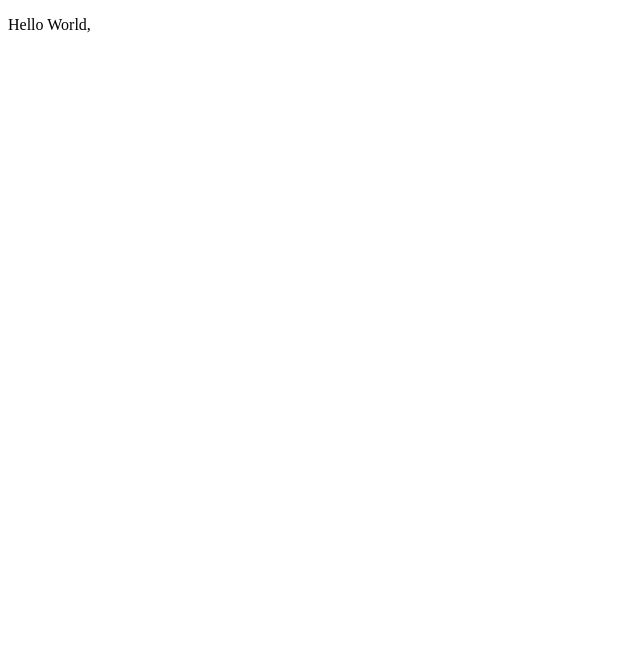
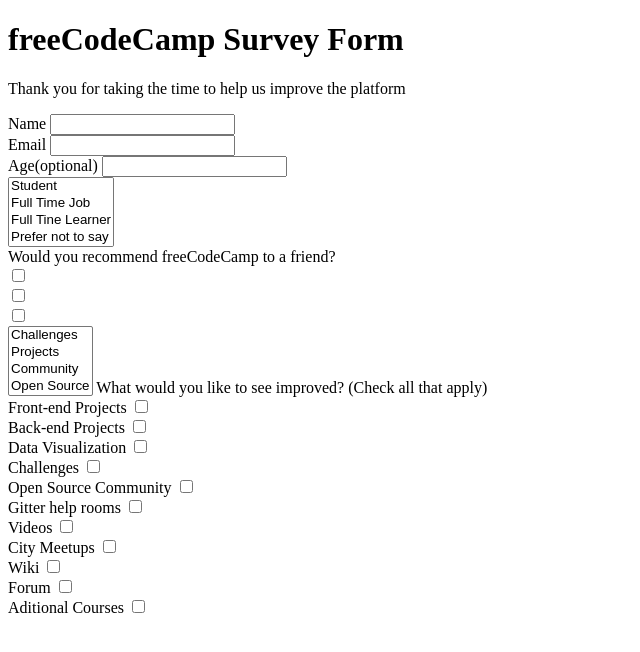
Before and after one commit to AleMta/Jenni_Ale_Repository, a plain HTML site: page index.html in a window 1280 px wide. Shown: the whole page, without its empty margins (0-640 px from the left). Drawn offline with Linux system fonts and the light colour scheme.

Commit message:
uploading new changes

```diff
--- a/index.html
+++ b/index.html
@@ -8,8 +8,85 @@
 
   <body>
     <script src="https://cdn.freecodecamp.org/testable-projects-fcc/v1/bundle.js"></script>
-    <p>Hello World, </p>
+    <h1 id="title">freeCodeCamp Survey Form</h1>
+    <p>Thank you for taking the time to help us improve the platform</p>
 
+
+<form action="">
+<label for="">Name</label>
+<input type="text" id="name">
+<br>
+<label for="">Email</label>
+<input type="text" id="Email">
+<br>
+<label for="">Age(optional)</label>
+<input type="number" id="Age">
+<br>
+<!-- <label for=""></label>
+<input type="text" id="select current role"> -->
+<select multiple name="drawfs" id="drawfs">
+  <label>Which option best describes your current role?</label>
+  <option>Student</option>
+  <option>Full Time Job</option>
+  <option>Full Tine Learner</option>
+  <option>Prefer not to say</option>
+  <option>Other</option>
+</select>
+<br>
+<label>Would you recommend freeCodeCamp to a friend?
+  <br>
+
+<input type="checkbox">
+<br>
+<input type="checkbox">
+<br>
+<input type="checkbox">
+</label>
+<br>
+<select multiple name="drawfs" id="drawfs">
+  <label>What is your favorite feature of freeCodeCamp?</label>
+  <option>Challenges</option>
+  <option>Projects</option>
+  <option>Community</option>
+  <option>Open Source</option>
+</select>
+
+<label> What would you like to see improved? (Check all that apply)
+<br>
+<label>Front-end Projects</label>
+<input type="checkbox">
+<br>
+<label>Back-end Projects</label>
+<input type="checkbox">
+<br>
+<label>Data Visualization</label>
+<input type="checkbox">
+<br>
+<label>Challenges</label>
+<input type="checkbox">
+<br>
+<label>Open Source Community</label>
+<input type="checkbox">
+<br>
+<label>Gitter help rooms</label>
+<input type="checkbox">
+<br>
+<label>Videos</label>
+<input type="checkbox">
+<br>
+<label>City Meetups</label>
+<input type="checkbox">
+<br>
+<label>Wiki</label>
+<input type="checkbox">
+<br>
+<label>Forum</label>
+<input type="checkbox">
+<br>
+<label>Aditional Courses</label>
+<input type="checkbox">
+
+</form>
     <!--
 
     Hello Camper!
```
